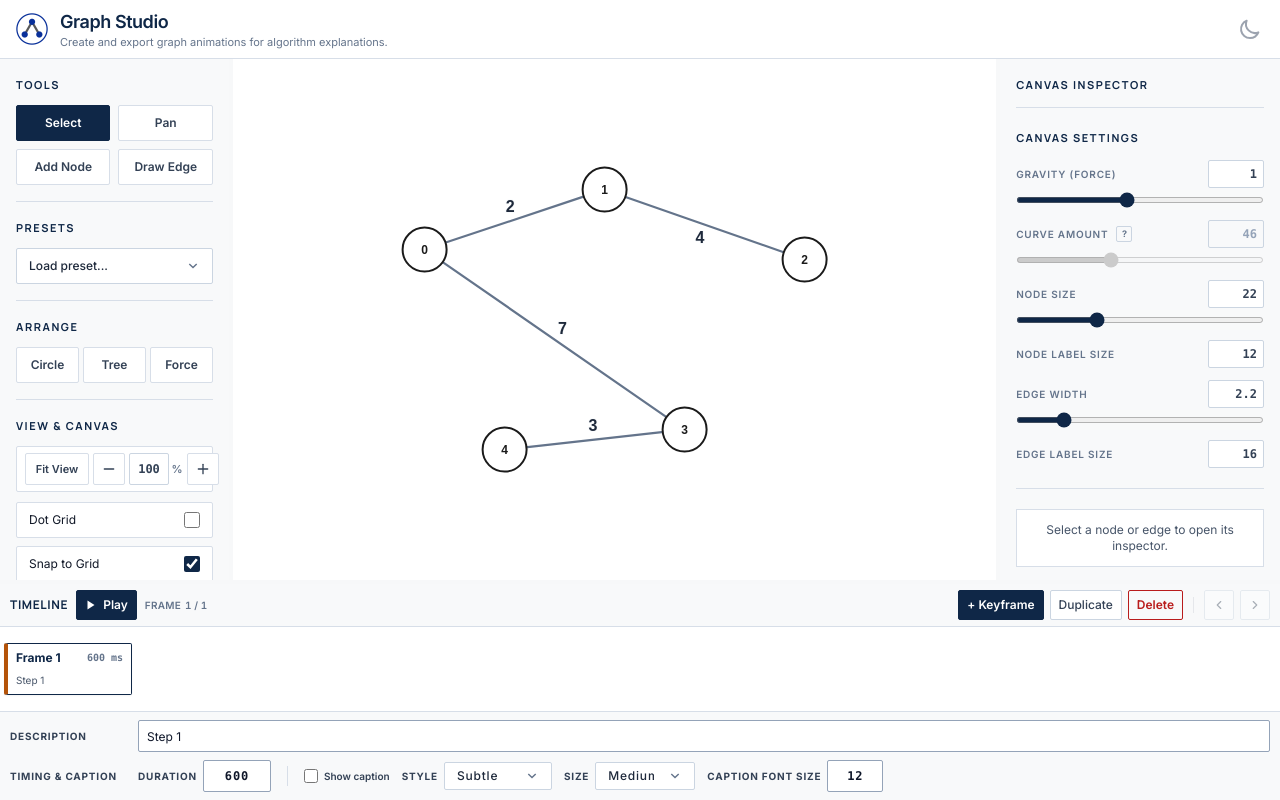
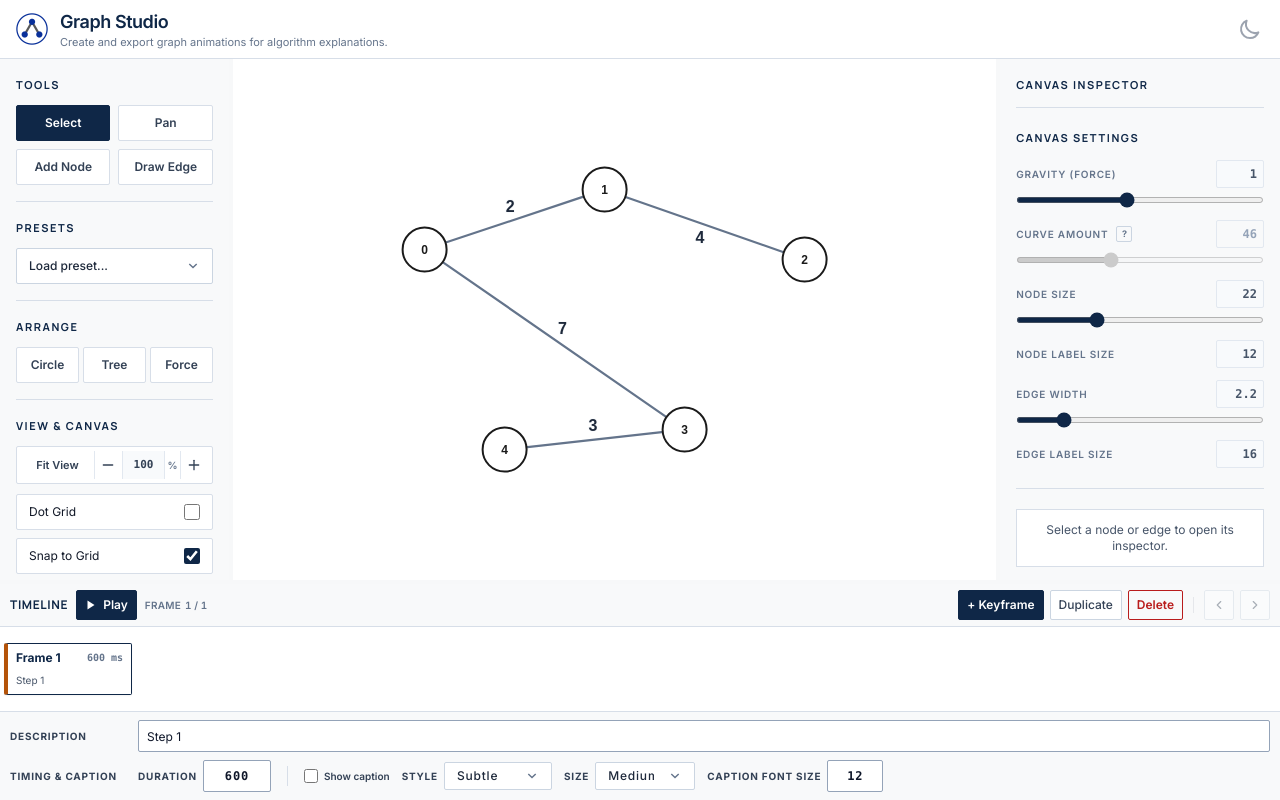
Before and after one commit to cpinitiative/graph-viz, a React (Vite) app: page / in a window 1280 px wide. Built offline with nearby package versions, Linux system fonts and the light colour scheme.

Commit message:
Reduce graph studio control chrome

```diff
--- a/src/components/visualizers/Graphs/graphStudio/LeftSidebar.jsx
+++ b/src/components/visualizers/Graphs/graphStudio/LeftSidebar.jsx
@@ -36,9 +36,9 @@ const actionButtonBaseClass =
 const actionButtonDefaultClass =
   'border-[#D7DEE8] bg-[#FFFFFF] text-[#334155] hover:bg-[#EEF2F6] dark:border-[#475569] dark:bg-[#1E293B] dark:text-[#E2E8F0] dark:hover:bg-[#334155]';
 const iconButtonClass =
-  'flex h-8 w-8 shrink-0 items-center justify-center rounded-sm border border-[#D7DEE8] bg-[#FFFFFF] p-1.5 text-[#334155] transition-colors hover:bg-[#EEF2F6] focus:outline-none focus:ring-2 focus:ring-[#0F2747] disabled:cursor-not-allowed disabled:bg-[#F8F9FA] disabled:text-[#94A3B8] dark:border-[#475569] dark:bg-[#1E293B] dark:text-[#E2E8F0] dark:hover:bg-[#334155] dark:focus:ring-[#60A5FA] dark:disabled:bg-[#111827] dark:disabled:text-[#64748B]';
+  'flex h-7 w-full shrink-0 items-center justify-center border-l border-[#E2E8F0] bg-transparent p-1 text-[#334155] transition-colors hover:bg-[#F8F9FA] focus:outline-none focus:ring-1 focus:ring-inset focus:ring-[#0F2747] disabled:cursor-not-allowed disabled:text-[#94A3B8] dark:border-[#334155] dark:text-[#CBD5E1] dark:hover:bg-[#1E293B] dark:focus:ring-[#60A5FA] dark:disabled:text-[#64748B]';
 const fitViewButtonClass =
-  'flex h-8 min-w-0 items-center justify-center whitespace-nowrap rounded-sm border border-[#D7DEE8] bg-[#FFFFFF] px-2 text-[11px] font-semibold text-[#334155] transition-colors hover:bg-[#EEF2F6] focus:outline-none focus:ring-2 focus:ring-[#0F2747] disabled:cursor-not-allowed disabled:bg-[#F8F9FA] disabled:text-[#94A3B8] dark:border-[#475569] dark:bg-[#1E293B] dark:text-[#E2E8F0] dark:hover:bg-[#334155] dark:focus:ring-[#60A5FA] dark:disabled:bg-[#111827] dark:disabled:text-[#64748B]';
+  'flex h-7 min-w-0 items-center justify-center whitespace-nowrap bg-transparent px-2 text-[11px] font-semibold text-[#334155] transition-colors hover:bg-[#F8F9FA] focus:outline-none focus:ring-1 focus:ring-inset focus:ring-[#0F2747] disabled:cursor-not-allowed disabled:text-[#94A3B8] dark:text-[#CBD5E1] dark:hover:bg-[#1E293B] dark:focus:ring-[#60A5FA] dark:disabled:text-[#64748B]';
 const toggleRowClass =
   'flex min-h-[44px] cursor-pointer items-center justify-between rounded-sm border border-[#D7DEE8] bg-[#FFFFFF] px-3 py-2 transition-colors hover:bg-[#EEF2F6] dark:border-[#475569] dark:bg-[#1E293B] dark:hover:bg-[#334155] md:min-h-9';
 const checkboxClass =
@@ -122,7 +122,7 @@ const ZoomValueInput = ({ value, disabled, onCommit }) => {
   return (
     <input
       aria-label="Zoom percent"
-      className="h-8 w-10 rounded-sm border border-[#CBD5E1] bg-[#FFFFFF] px-1 text-center font-mono text-xs font-semibold tabular-nums text-[#334155] focus:border-[#0F2747] focus:outline-none focus:ring-1 focus:ring-[#0F2747] disabled:cursor-not-allowed disabled:bg-[#F8F9FA] disabled:text-[#94A3B8] dark:border-[#475569] dark:bg-[#0F172A] dark:text-[#E2E8F0] dark:focus:border-[#60A5FA] dark:focus:ring-[#60A5FA] dark:disabled:bg-[#111827] dark:disabled:text-[#64748B]"
+      className="h-7 w-full border-l border-[#E2E8F0] bg-[#F8FAFC] px-1 text-center font-mono text-[11px] font-semibold tabular-nums text-[#334155] focus:outline-none focus:ring-1 focus:ring-inset focus:ring-[#0F2747] disabled:cursor-not-allowed disabled:text-[#94A3B8] dark:border-[#334155] dark:bg-[#0F172A] dark:text-[#E2E8F0] dark:focus:ring-[#60A5FA] dark:disabled:text-[#64748B]"
       disabled={disabled}
       inputMode="numeric"
       onBlur={commit}
@@ -298,7 +298,7 @@ const LeftSidebar = ({
       <SidebarSection>
         <SectionTitle>View &amp; Canvas</SectionTitle>
         <div
-          className="grid grid-cols-[minmax(64px,1fr)_32px_54px_32px] items-center gap-1 rounded-sm border border-[#D7DEE8] bg-[#FFFFFF] px-2 py-1.5 dark:border-[#475569] dark:bg-[#111827]"
+          className="grid grid-cols-[minmax(64px,1fr)_28px_42px_16px_28px] items-center overflow-hidden rounded-sm border border-[#D7DEE8] bg-[#FFFFFF] p-1 dark:border-[#334155] dark:bg-[#111827]"
           data-testid="view-canvas-zoom-row"
         >
           <button
@@ -319,16 +319,14 @@ const LeftSidebar = ({
           >
             <ZoomOutIcon />
           </IconButton>
-          <div className="flex min-w-0 items-center justify-center gap-0.5">
           <ZoomValueInput
             disabled={lockCanvas}
             value={zoomPercent}
             onCommit={onZoomCommit}
           />
-            <span className="w-3 text-center text-[11px] font-semibold text-[#64748B] dark:text-[#94A3B8]">
+          <span className="flex h-7 items-center justify-center border-l border-[#E2E8F0] text-[10px] font-semibold text-[#64748B] dark:border-[#334155] dark:text-[#94A3B8]">
             %
           </span>
-          </div>
           <IconButton title="Zoom In" disabled={lockCanvas} onClick={onZoomIn}>
             <ZoomInIcon />
           </IconButton>
--- a/src/components/visualizers/Graphs/graphStudio/PropertyPanel.jsx
+++ b/src/components/visualizers/Graphs/graphStudio/PropertyPanel.jsx
@@ -24,7 +24,7 @@ const bodyTextClass = 'text-xs text-[#334155] dark:text-[#E2E8F0]';
 const fieldLabelClass =
   'text-[10px] font-semibold uppercase tracking-[0.08em] text-[#64748B] dark:text-[#94A3B8]';
 const compactNumberInputClass =
-  'h-7 w-14 rounded-sm border border-[#CBD5E1] bg-[#FFFFFF] px-1.5 text-right font-mono text-xs font-semibold tabular-nums text-[#334155] focus:border-[#0F2747] focus:outline-none focus:ring-1 focus:ring-[#0F2747] disabled:cursor-not-allowed disabled:bg-[#F8F9FA] disabled:text-[#94A3B8] dark:border-[#475569] dark:bg-[#0F172A] dark:text-[#E2E8F0] dark:focus:border-[#60A5FA] dark:focus:ring-[#60A5FA] dark:disabled:bg-[#111827] dark:disabled:text-[#64748B]';
+  'h-7 w-12 rounded-sm border border-[#E2E8F0] bg-[#F8FAFC] px-1.5 text-right font-mono text-xs font-semibold tabular-nums text-[#475569] focus:border-[#0F2747] focus:bg-[#FFFFFF] focus:outline-none focus:ring-1 focus:ring-[#0F2747] disabled:cursor-not-allowed disabled:bg-[#F8F9FA] disabled:text-[#94A3B8] dark:border-[#334155] dark:bg-[#111827] dark:text-[#CBD5E1] dark:focus:border-[#60A5FA] dark:focus:bg-[#0F172A] dark:focus:ring-[#60A5FA] dark:disabled:bg-[#111827] dark:disabled:text-[#64748B]';
 const inputClass =
   'h-10 w-full rounded-sm border border-[#CBD5E1] bg-[#FFFFFF] px-3 py-2 text-xs font-medium text-[#1E293B] transition-colors focus:border-[#0F2747] focus:outline-none focus:ring-1 focus:ring-[#0F2747] dark:border-[#475569] dark:bg-[#1E293B] dark:text-[#F8FAFC] dark:focus:border-[#3B82F6] dark:focus:ring-[#3B82F6]';
 const inspectorButtonFocusClass =
```
Also changed, not shown: 1 other file (tests, documents, lock files or other folders). Lines whose indentation alone changed are shown as unchanged.
